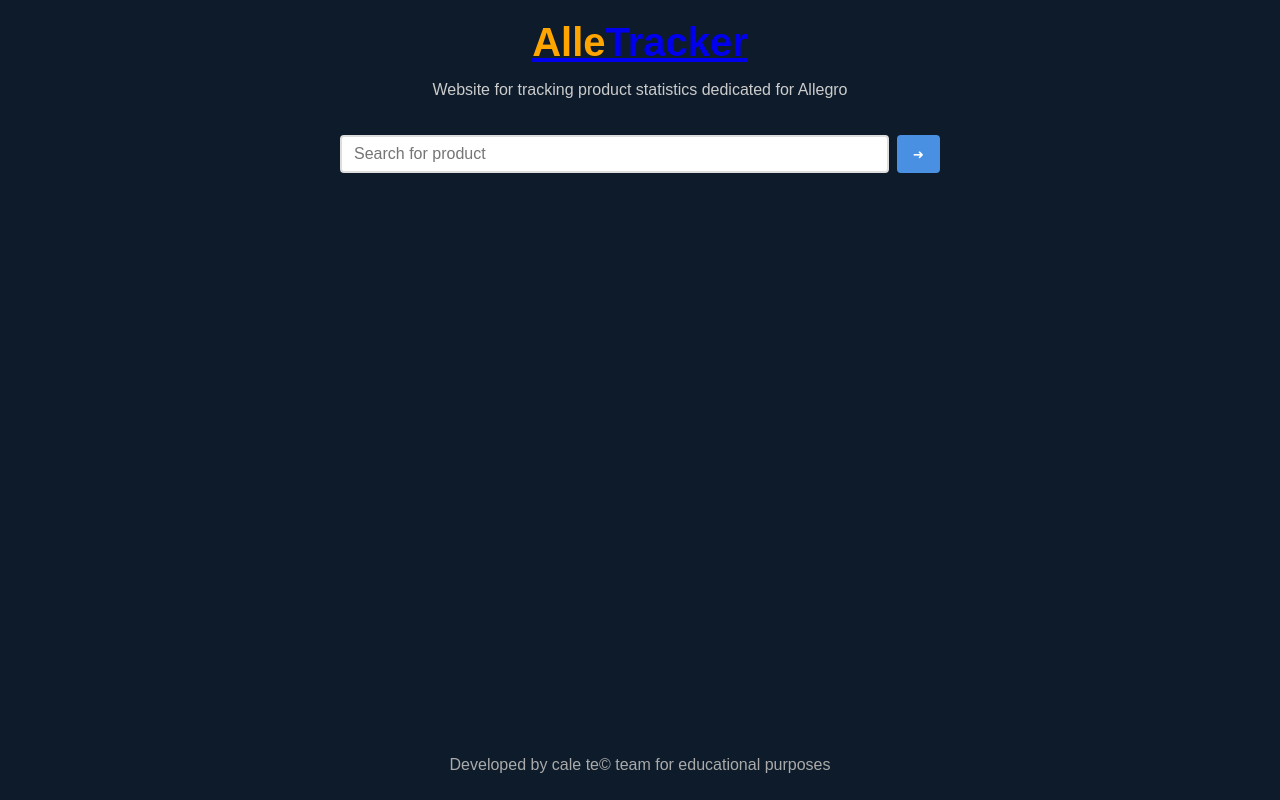
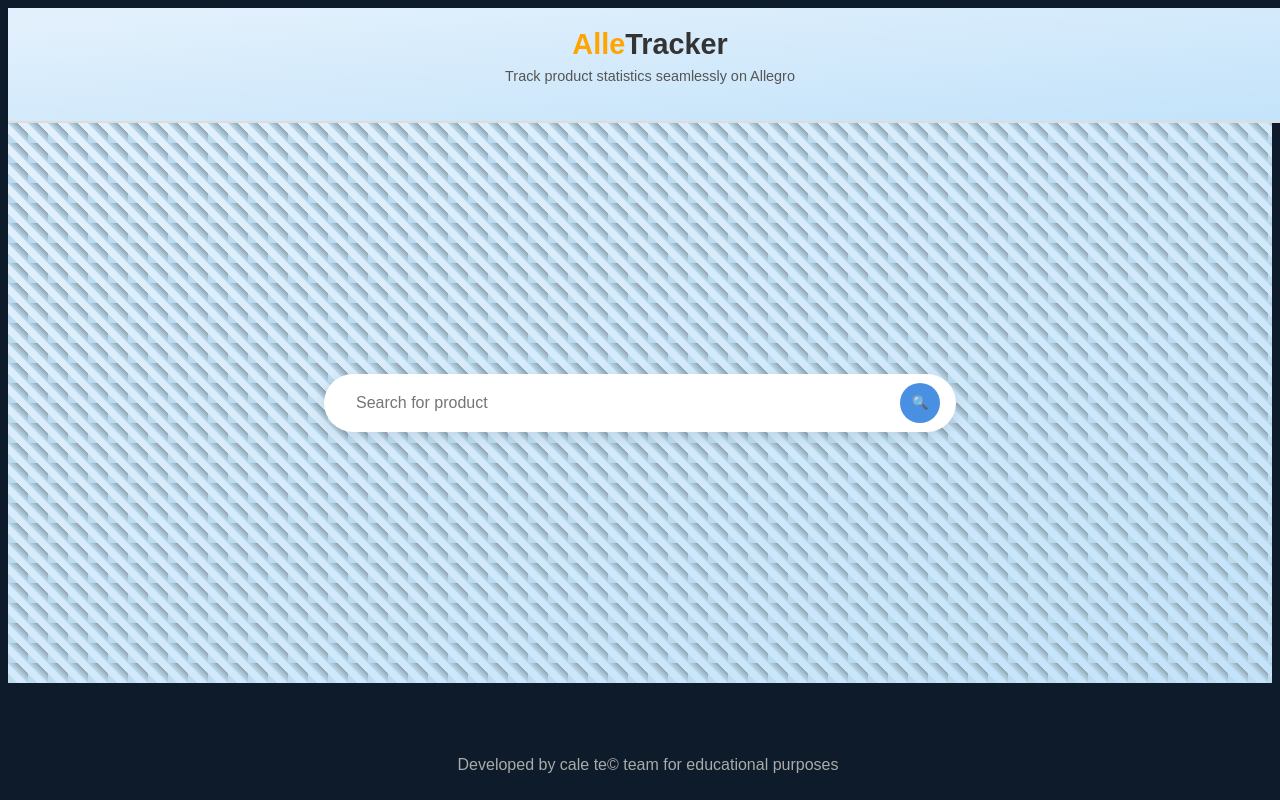
Before and after one commit to mkalinowsk1/AlleTracker, a Vue app in the folder alletracker/: page / in a window 1280 px wide. Built offline with nearby package versions, Linux system fonts and the light colour scheme.

Commit message:
changed main page style

```diff
--- a/alletracker/src/App.vue
+++ b/alletracker/src/App.vue
@@ -21,7 +21,7 @@
 <style>
 /* Global styles */
 body {
-  margin: 0;
+  margin: 20;
   font-family: Arial, sans-serif;
   background-color: #0d1b2a;
   color: #fff;
--- a/alletracker/src/components/AppHeader.vue
+++ b/alletracker/src/components/AppHeader.vue
@@ -1,28 +1,69 @@
 <template>
   <header class="header">
-      <h1>
-        <a href="/" class="logo-link"><span style="color: orange;">Alle</span>Tracker</a>
+    <div class="header-content">
+      <h1 class="logo">
+        <a href="/" class="logo-link">
+          <span class="logo-highlight">Alle</span>Tracker
+        </a>
       </h1>
-      <p>Website for tracking product statistics dedicated for Allegro</p>
+      <p class="tagline">Track product statistics seamlessly on Allegro</p>
+    </div>
   </header>
 </template>
 
 <script>
 export default {
-    name: 'AppHeader'
+  name: 'AppHeader',
 };
 </script>
 
 <style scoped>
+/* Header container with reduced height and padding */
 .header {
-    padding: 20px;
+  width: 100%;
+  padding: 20px 10px; /* Reduced padding */
+  background: linear-gradient(to bottom right, #e4f1fc, #c3e3fa);
+  text-align: center;
+  border-bottom: 2px solid #ddd;
+  box-shadow: 0 2px 5px rgba(0, 0, 0, 0.05); /* Softer shadow */
 }
-  .header h1 {
-    font-size: 2.5em;
+
+/* Centered content inside the header */
+.header-content {
+  max-width: 900px;
+  margin: 0 auto;
+}
+
+/* Logo styles with smaller font size */
+.logo {
+  font-size: 1.8em; /* Reduced font size */
+  font-weight: bold;
   margin: 0;
+  color: #333;
 }
-  .header p {
-    color: #ccc;
-    font-size: 1em;
+
+/* Highlighted "Alle" text */
+.logo-highlight {
+  color: orange;
+}
+
+/* Link reset for the logo */
+.logo-link {
+  text-decoration: none;
+  color: inherit;
+  transition: color 0.2s ease;
+}
+
+.logo-link:hover {
+  color: #4a90e2;
+}
+
+/* Tagline styles with smaller font size and tighter spacing */
+.tagline {
+  margin-top: 5px; /* Reduced margin */
+  font-size: 0.9em; /* Smaller font size */
+  color: #555;
+  line-height: 1.4;
+  font-weight: 300;
 }
 </style>
--- a/alletracker/src/components/SearchBar.vue
+++ b/alletracker/src/components/SearchBar.vue
@@ -1,25 +1,26 @@
 <template>
-  <div class="search-bar">
-    <div class="search-input-wrapper">
+  <div class="search-container">
+    <div class="container"></div>
+    <div class="search-bar">
       <input
         v-model="searchTerm"
         type="text"
         placeholder="Search for product"
         class="search-input"
-        @input="debouncedSearch"
+        @input="debouncedSearch()"
         @keyup.enter="handleEnter"
       />
       <button @click="searchProduct" class="search-button">
-        <span>&#10140;</span>
+        <span>&#128269;</span> <!-- Search icon -->
       </button>
+    </div>
+
+    <div v-if="error" class="error">
+      {{ error }}
     </div>
 
     <div v-if="isLoading" class="loading">
       Searching...
-    </div>
-
-    <div v-if="error" class="error">
-      {{ error }}
     </div>
 
     <div v-if="products.length" class="results">
@@ -142,52 +143,91 @@
 </script>
 
 <style scoped>
-.search-bar {
-  width: 100%;
-  max-width: 600px;
-  margin: 0 auto;
+/* Container for full-page centering and background */
+.search-container {
+  position: relative;
+  display: flex;
+  justify-content: center;
+  flex-direction: column;
+  align-items: center;
+  height: 70vh;
+  background: linear-gradient(to bottom right, #e4f1fc, #c3e3fa);
 }
 
-.search-input-wrapper {
+/* Search bar container */
+.search-bar {
   display: flex;
-  gap: 8px;
+  align-items: center;
+  background-color: white;
+  border-radius: 50px;
+  box-shadow: 0px 4px 15px rgba(0, 0, 0, 0.1);
+  padding: 8px 16px;
+  max-width: 600px;
+  width: 100%;
+  z-index: 2; /* Ensure it's above the error message */
 }
 
+/* Search input styling */
 .search-input {
   flex: 1;
-  padding: 8px 12px;
-  border: 2px solid #ddd;
-  border-radius: 4px;
+  border: none;
+  outline: none;
+  padding: 12px 16px;
   font-size: 16px;
-  transition: border-color 0.2s;
+  border-radius: 50px;
+  background-color: transparent;
   color: #333;
-  background-color: white;
 }
 
-.search-input:focus {
-  border-color: #4a90e2;
-  outline: none;
-}
-
+/* Search button */
 .search-button {
-  padding: 8px 16px;
+  display: flex;
+  justify-content: center;
+  align-items: center;
   background-color: #4a90e2;
   color: white;
   border: none;
-  border-radius: 4px;
+  border-radius: 50%;
+  width: 40px;
+  height: 40px;
   cursor: pointer;
-  transition: background-color 0.2s;
+  transition: background-color 0.2s ease;
 }
 
 .search-button:hover {
   background-color: #357abd;
 }
 
+/* Error message */
+.error {
+  margin-top: 12px; /* Space under search bar */
+  text-align: center;
+  color: #dc3545;
+  background-color: rgba(255, 255, 255, 0.9); /* Slightly transparent white */
+  padding: 8px 16px;
+  border-radius: 8px;
+  border: 1px solid #dc3545;
+  box-shadow: 0px 2px 6px rgba(0, 0, 0, 0.1);
+  max-width: 600px;
+  width: 100%;
+  z-index: 1; /* Positioned under search bar if overlapping occurs */
+}
+
+/* Loading indicator */
+.loading {
+  text-align: center;
+  padding: 12px;
+  color: #666;
+}
+
+/* Search results */
 .results {
   margin-top: 16px;
   background-color: white;
-  border-radius: 4px;
+  border-radius: 8px;
   box-shadow: 0 2px 8px rgba(0, 0, 0, 0.1);
+  max-width: 600px;
+  width: 100%;
 }
 
 .results ul {
@@ -201,7 +241,7 @@
   cursor: pointer;
   border-bottom: 1px solid #eee;
   font-size: 16px;
-  color: #333;  /* Dark gray text color for good contrast */
+  color: #333;
   background-color: white;
   transition: all 0.2s ease;
 }
@@ -212,21 +252,18 @@
 
 .results li:hover {
   background-color: #f5f5f5;
-  color: #4a90e2;  /* Change text color on hover */
+  color: #4a90e2;
 }
 
-.loading {
-  text-align: center;
-  padding: 12px;
-  color: #666;
-}
-
-.error {
-  color: #dc3545;
-  padding: 12px;
-  margin-top: 8px;
-  background-color: #fff;
-  border-radius: 4px;
-  border: 1px solid #dc3545;
+/* Background container for the full-page effect */
+.container {
+  position: absolute;
+  top: 0;
+  left: 0;
+  width: 100%;
+  height: 100%;
+  background: linear-gradient(45deg, #bcdbef 25%, transparent 25%, transparent 50%, #bcdbef 50%, #8ea2ae 75%, transparent 75%, transparent);
+  background-size: 20px 20px;
+  z-index: 0; /* Ensure it remains in the background */
 }
 </style>
```
Also changed, not shown: alletracker/src/components/AppFooter.vue (indentation only). Lines whose indentation alone changed are shown as unchanged.
